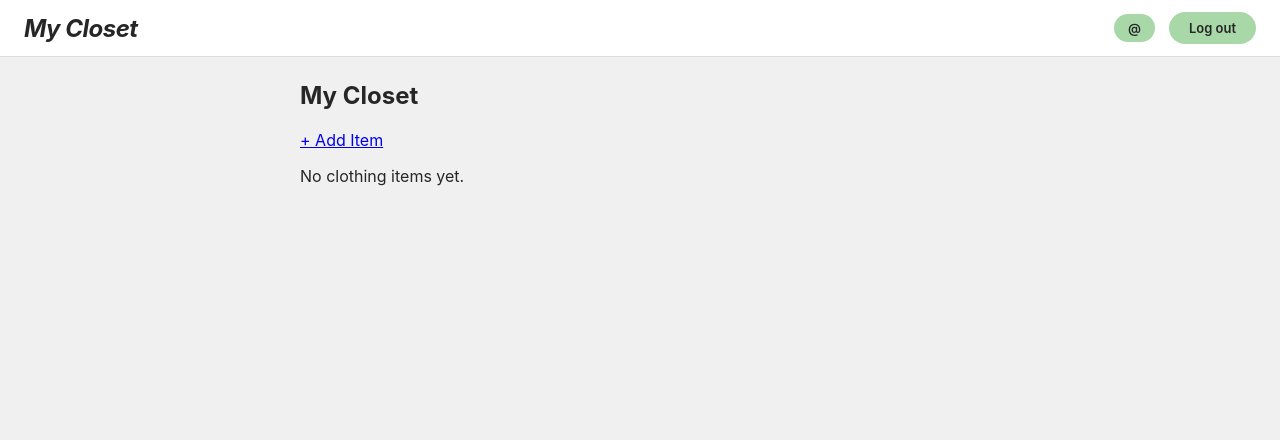
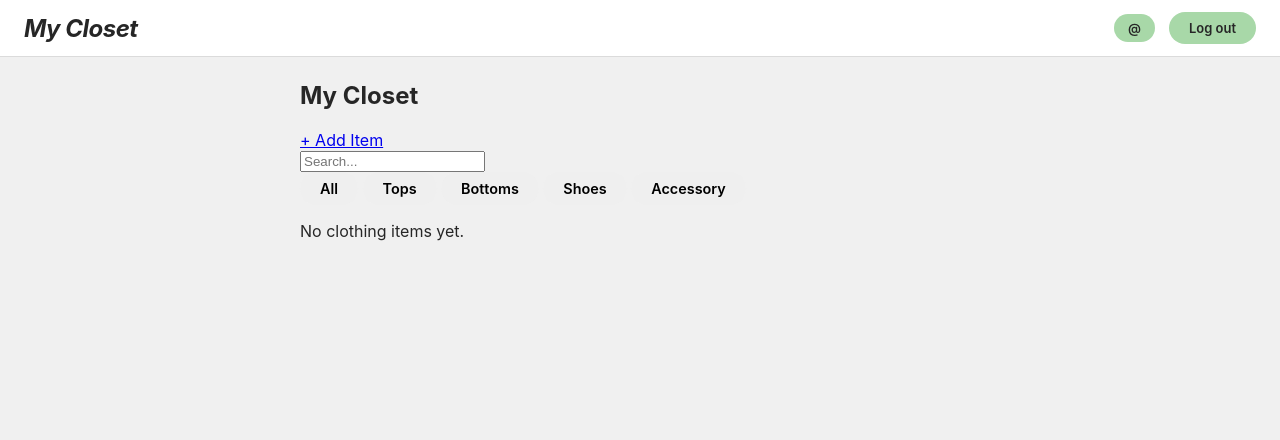
Before and after one commit to Letitiac33/cs412, a Django app: page /mycloset/closet/ in a window 1280 px wide. Shown: the top 440 px of the page. Run offline with Django 5.2, Linux system fonts and the light colour scheme; a user stored in the database is signed in; data comes from the database, SQL or seed files in the repository.

Commit message:
Html page for clothing item create view, list view, and detail view

```diff
--- a/mycloset/templates/mycloset/add_clothing.html
+++ b/mycloset/templates/mycloset/add_clothing.html
@@ -1,3 +1,6 @@
+<!-- File: add_clothing.html -->
+<!-- Author: Letitia Caspersen (letitiac@bu.edu), 4/24/2026 -->
+<!-- Form for uploading a new clothing item to the user's closet -->
 {% extends 'mycloset/base.html' %}
 
 {% block content %}
@@ -7,5 +10,6 @@
     {% csrf_token %}
     {{ form.as_p }}
     <button type="submit">Upload</button>
+    <a href="{% url 'mycloset_closet' %}">Cancel</a>
 </form>
 {% endblock %}
--- a/mycloset/templates/mycloset/closet.html
+++ b/mycloset/templates/mycloset/closet.html
@@ -1,14 +1,34 @@
+<!-- File: closet.html -->
+<!-- Author: Letitia Caspersen (letitiac@bu.edu), 4/24/2026 -->
+<!-- Displays all clothing items in the user's closet with search and type filters -->
 {% extends 'mycloset/base.html' %}
 
 {% block content %}
 <h2>My Closet</h2>
 
+<!-- Link to upload a new clothing item -->
 <a href="{% url 'mycloset_add' %}">+ Add Item</a>
 
+<!-- Search bar and type filter buttons -->
+<div class="closet-filters">
+    <input type="text" id="closetSearch" placeholder="Search...">
+    <div class="type-filters">
+        <button class="type-btn active" data-type="ALL">All</button>
+        <button class="type-btn" data-type="TOP">Tops</button>
+        <button class="type-btn" data-type="BOTTOM">Bottoms</button>
+        <button class="type-btn" data-type="SHOES">Shoes</button>
+        <button class="type-btn" data-type="ACCESSORY">Accessory</button>
+    </div>
+</div>
+
 {% if clothing_items %}
-<div class="clothing_list">
+<!-- Grid of clothing cards. data-type and data-name are read by the filter script below -->
+<div class="clothing_list" id="clothingList">
     {% for item in clothing_items %}
-    <div class="clothing_card">
+    <a href="{% url 'mycloset_item_detail' item.pk %}" class="clothing_card"
+         data-type="{{ item.type }}"
+         data-name="{{ item.name|lower }}">
+        <!-- Show background-removed image if available, otherwise fall back to the original upload -->
         {% if item.processed_image %}
             <img src="{{ item.processed_image.url }}" alt="{{ item.name }}">
         {% elif item.uploaded_image %}
@@ -18,10 +38,37 @@
             <strong>{{ item.name }}</strong>
             <span class="clothing_type">{{ item.get_type_display }}</span>
         </div>
-    </div>
+    </a>
     {% endfor %}
 </div>
 {% else %}
 <p>No clothing items yet.</p>
 {% endif %}
+
+<script>
+    let activeType = 'ALL';
+
+    /* Hides cards that don't match the active type filter and search text */
+    function filterItems() {
+        const search = document.getElementById('closetSearch').value.toLowerCase();
+        document.querySelectorAll('.clothing_card').forEach(el => {
+            const typeMatch = activeType === 'ALL' || el.dataset.type === activeType;
+            const nameMatch = el.dataset.name.includes(search);
+            el.style.display = typeMatch && nameMatch ? '' : 'none';
+        });
+    }
+
+    /* Update activeType and re-filter when a type button is clicked */
+    document.querySelectorAll('.type-btn').forEach(btn => {
+        btn.addEventListener('click', () => {
+            document.querySelectorAll('.type-btn').forEach(b => b.classList.remove('active'));
+            btn.classList.add('active');
+            activeType = btn.dataset.type;
+            filterItems();
+        });
+    });
+
+    /* Re-filter on every keystroke in the search box */
+    document.getElementById('closetSearch').addEventListener('input', filterItems);
+</script>
 {% endblock %}
```
Also changed, not shown: mycloset/templates/mycloset/item_detail.html (added, +33 -0 lines).
